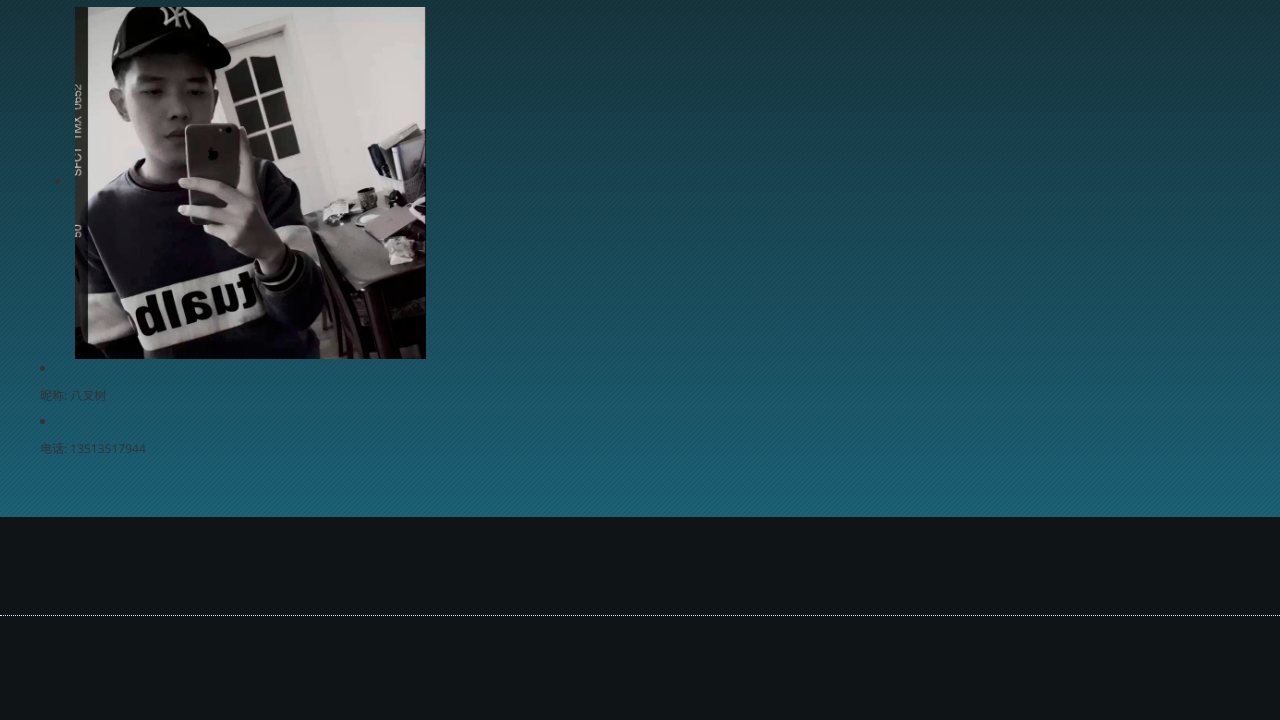
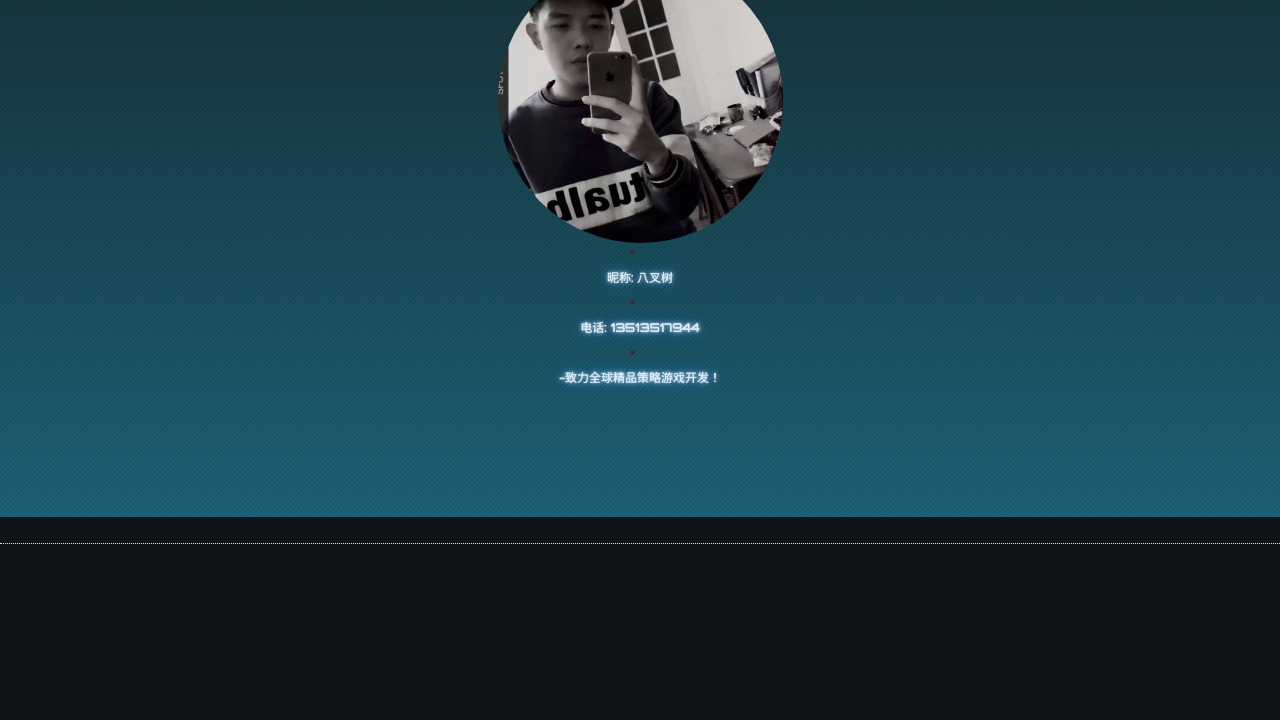
Before and after one commit to 8treenet/blog, a plain HTML site: page index.html in a window 1280 px wide. Shown: the part 283-1003 px from the top of the page. Drawn offline with nearby package versions, Linux system fonts and the light colour scheme.

Commit message:
Site updated: 2017-06-12 16:45:02

```diff
--- a/css/style.css
+++ b/css/style.css
@@ -97,7 +97,7 @@ header .logo .title {
   text-shadow: 0 0 1px #fff, 0 0 5px #fff, 0 0 15px #228dff;
 }
 header {
-  padding-top: 100px;
+  padding-top: 25px;
 }
 header .content {
   margin: 0 auto;
@@ -120,7 +120,7 @@ header .content img {
   border-radius: 50%;
 }
 header .content .title {
-  line-height: 100px;
+  line-height: 10px;
   color: #d7ecff;
   font-family: "Orbitron", sans-serif;
   text-shadow: 0 0 1px #fff, 0 0 5px #fff, 0 0 15px #228dff;
--- a/index.html
+++ b/index.html
@@ -130,11 +130,10 @@
 
     </div>
 </div>
+<header>
 <div class="content">
+<img src = "../img/head.png" class="js-avatar" style="width: 25%;height: 25%;opacity: 1;">
   <div class="row">
-         <li>
-          <img src = "../img/head.png" class="js-avatar" style="width: 30%;height: 30%;opacity: 1;">
-         </li>
          <div class="row">
          <li>
             <h6 id="main-title" class="title">昵称: 八叉树</h6>
@@ -145,8 +144,14 @@
             <h6 id="main-title" class="title">电话: 13513517944</h6>
          </li>
          </div>
+         <div class="row">
+             <li>
+            <h6 id="main-title" class="title">-致力全球精品策略游戏开发！</h6>
+         </li>
+         </div>
    </div>
 </div>
+</header>
 
 
 
```
Also changed, not shown: archives/2017/06/index.html (+1 -1 lines), archives/2017/index.html (+1 -1 lines), archives/index.html (+2 -2 lines).
